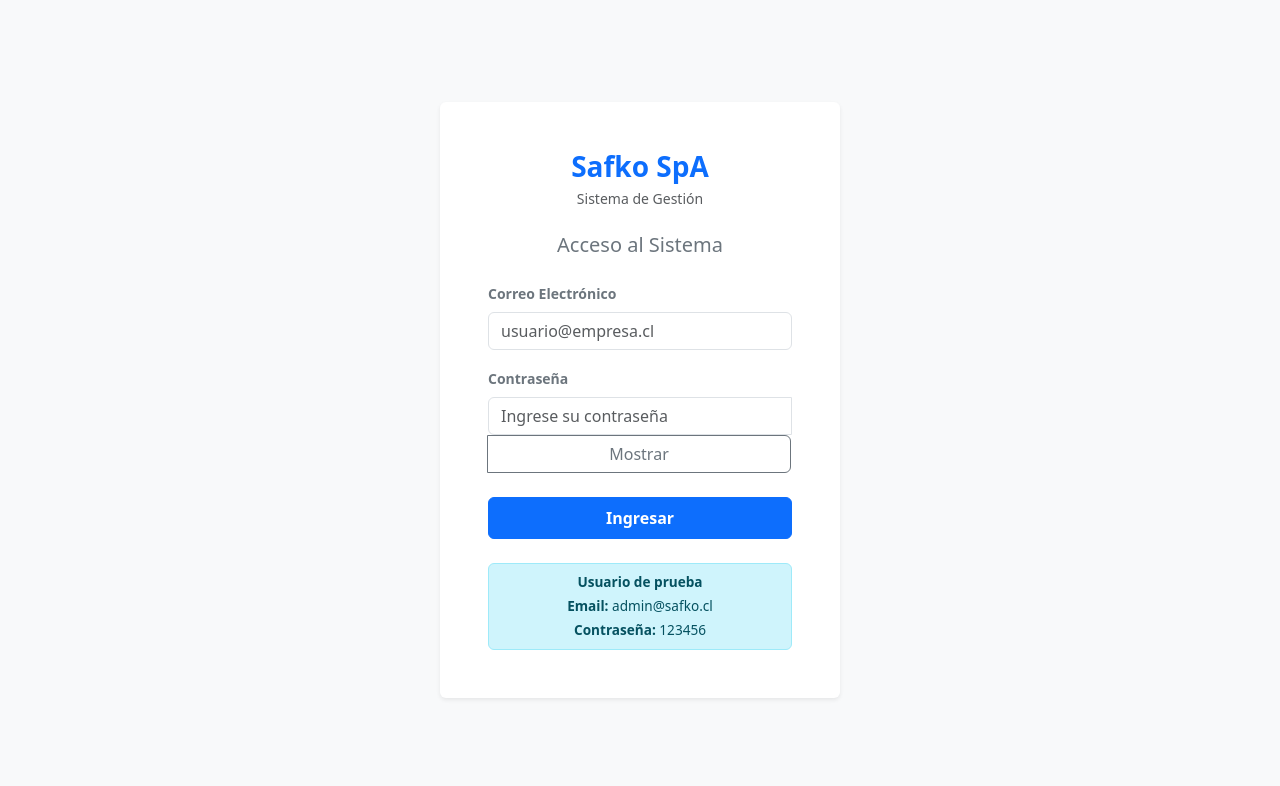
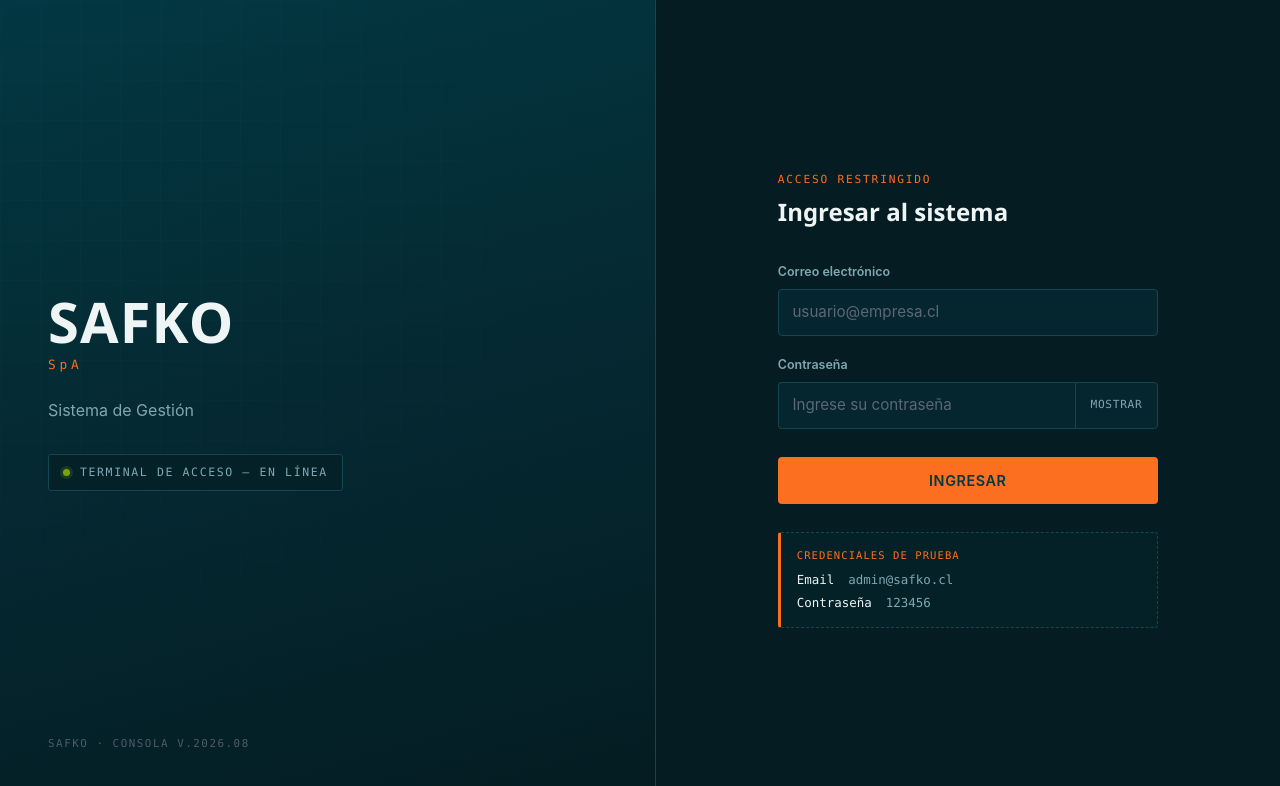
Before and after one commit to jearson-roa/safko-frontend, a React (Vite) app: page / in a window 1280 px wide. Shown: the top 786 px of the page. Built offline with nearby package versions, Linux system fonts and the light colour scheme.

Commit message:
Actualizacion de login

```diff
--- /dev/null
+++ b/src/pages/Login.css
@@ -0,0 +1,347 @@
+/*
+  Safko · Login
+  Opcional: importa "Space Grotesk" y "JetBrains Mono" en tu index.html para el
+  look completo. Si no las cargas, cae de forma segura a las fuentes del sistema.
+
+  <link rel="preconnect" href="https://fonts.googleapis.com">
+  <link href="https://fonts.googleapis.com/css2?family=Space+Grotesk:wght@500;700&family=JetBrains+Mono:wght@400;500&family=Inter:wght@400;500;600&display=swap" rel="stylesheet">
+*/
+
+:root {
+  --safko-brand-teal: #023843;
+  --safko-brand-orange: #fc6e20;
+  --safko-brand-lime: #b9f200;
+
+  --safko-ink: #041c22;
+  --safko-panel: #06262f;
+  --safko-panel-alt: #052128;
+  --safko-line: #114652;
+  --safko-steel: #7fa8b0;
+  --safko-paper: #eef5f4;
+  --safko-signal: var(--safko-brand-orange);
+  --safko-signal-soft: rgba(252, 110, 32, 0.16);
+  --safko-ok: var(--safko-brand-lime);
+
+  --safko-font-display: "Space Grotesk", "Segoe UI", system-ui, sans-serif;
+  --safko-font-body: "Inter", "Segoe UI", system-ui, sans-serif;
+  --safko-font-mono: "JetBrains Mono", "SFMono-Regular", Consolas, monospace;
+}
+
+.safko-login {
+  min-height: 100vh;
+  display: grid;
+  grid-template-columns: 1.05fr 1fr;
+  background: var(--safko-ink);
+  font-family: var(--safko-font-body);
+  color: var(--safko-paper);
+}
+
+/* ---------- Panel de marca ---------- */
+
+.safko-login__brand {
+  position: relative;
+  display: flex;
+  flex-direction: column;
+  justify-content: space-between;
+  padding: 3rem;
+  overflow: hidden;
+  background: linear-gradient(165deg, var(--safko-brand-teal) 0%, #052a33 45%, var(--safko-ink) 100%);
+  border-right: 1px solid var(--safko-line);
+}
+
+.safko-login__grid {
+  position: absolute;
+  inset: 0;
+  background-image: linear-gradient(var(--safko-line) 1px, transparent 1px),
+    linear-gradient(90deg, var(--safko-line) 1px, transparent 1px);
+  background-size: 40px 40px;
+  opacity: 0.18;
+  mask-image: radial-gradient(circle at 20% 20%, black, transparent 75%);
+}
+
+.safko-login__brand-content {
+  position: relative;
+  margin-top: auto;
+  margin-bottom: auto;
+}
+
+.safko-login__mark {
+  font-family: var(--safko-font-display);
+  font-weight: 700;
+  font-size: clamp(2.5rem, 5vw, 3.5rem);
+  letter-spacing: 0.02em;
+  line-height: 1;
+}
+
+.safko-login__submark {
+  font-family: var(--safko-font-mono);
+  font-size: 0.8rem;
+  letter-spacing: 0.3em;
+  color: var(--safko-signal);
+  margin-top: 0.4rem;
+}
+
+.safko-login__tagline {
+  font-size: 1rem;
+  color: var(--safko-steel);
+  margin: 1.5rem 0 2rem;
+  max-width: 22ch;
+}
+
+.safko-login__status {
+  display: inline-flex;
+  align-items: center;
+  gap: 0.6rem;
+  font-family: var(--safko-font-mono);
+  font-size: 0.72rem;
+  letter-spacing: 0.14em;
+  color: var(--safko-steel);
+  padding: 0.55rem 0.9rem;
+  border: 1px solid var(--safko-line);
+  border-radius: 3px;
+  background: var(--safko-panel-alt);
+}
+
+.safko-login__dot {
+  width: 7px;
+  height: 7px;
+  border-radius: 50%;
+  background: var(--safko-ok);
+  box-shadow: 0 0 0 3px rgba(185, 242, 0, 0.18);
+  animation: safko-pulse 2.4s ease-in-out infinite;
+}
+
+@keyframes safko-pulse {
+  0%, 100% { opacity: 1; }
+  50% { opacity: 0.4; }
+}
+
+@media (prefers-reduced-motion: reduce) {
+  .safko-login__dot { animation: none; }
+}
+
+.safko-login__footnote {
+  position: relative;
+  font-family: var(--safko-font-mono);
+  font-size: 0.68rem;
+  letter-spacing: 0.14em;
+  color: #4d5a67;
+}
+
+/* ---------- Panel de formulario ---------- */
+
+.safko-login__panel {
+  display: flex;
+  align-items: center;
+  justify-content: center;
+  padding: 2rem;
+  background: var(--safko-ink);
+}
+
+.safko-login__form {
+  width: 100%;
+  max-width: 380px;
+}
+
+.safko-login__form-header {
+  margin-bottom: 2.25rem;
+}
+
+.safko-login__eyebrow {
+  display: block;
+  font-family: var(--safko-font-mono);
+  font-size: 0.7rem;
+  letter-spacing: 0.16em;
+  text-transform: uppercase;
+  color: var(--safko-signal);
+  margin-bottom: 0.6rem;
+}
+
+.safko-login__title {
+  font-family: var(--safko-font-display);
+  font-weight: 700;
+  font-size: 1.5rem;
+  margin: 0;
+}
+
+.safko-field {
+  margin-bottom: 1.25rem;
+}
+
+.safko-field__label {
+  display: block;
+  font-size: 0.78rem;
+  font-weight: 600;
+  color: var(--safko-steel);
+  margin-bottom: 0.45rem;
+}
+
+.safko-field__row {
+  display: flex;
+  align-items: stretch;
+  gap: 0;
+}
+
+.safko-field__input {
+  width: 100%;
+  background: var(--safko-panel);
+  border: 1px solid var(--safko-line);
+  color: var(--safko-paper);
+  border-radius: 4px;
+  padding: 0.7rem 0.85rem;
+  font-size: 0.95rem;
+  transition: border-color 0.15s ease, box-shadow 0.15s ease;
+}
+
+.safko-field__input::placeholder {
+  color: #5b6773;
+}
+
+.safko-field__input:focus-visible {
+  outline: none;
+  border-color: var(--safko-signal);
+  box-shadow: 0 0 0 3px var(--safko-signal-soft);
+}
+
+.safko-field__row .safko-field__input {
+  border-top-right-radius: 0;
+  border-bottom-right-radius: 0;
+  border-right: none;
+}
+
+.safko-field__toggle {
+  flex-shrink: 0;
+  font-family: var(--safko-font-mono);
+  font-size: 0.7rem;
+  letter-spacing: 0.06em;
+  text-transform: uppercase;
+  color: var(--safko-steel);
+  background: var(--safko-panel);
+  border: 1px solid var(--safko-line);
+  border-top-right-radius: 4px;
+  border-bottom-right-radius: 4px;
+  padding: 0 0.9rem;
+  cursor: pointer;
+  transition: color 0.15s ease, border-color 0.15s ease;
+}
+
+.safko-field__toggle:hover {
+  color: var(--safko-signal);
+}
+
+.safko-field__toggle:focus-visible {
+  outline: none;
+  border-color: var(--safko-signal);
+  box-shadow: 0 0 0 3px var(--safko-signal-soft);
+}
+
+.safko-submit {
+  width: 100%;
+  display: inline-flex;
+  align-items: center;
+  justify-content: center;
+  gap: 0.55rem;
+  font-family: var(--safko-font-body);
+  font-weight: 600;
+  font-size: 0.9rem;
+  letter-spacing: 0.04em;
+  text-transform: uppercase;
+  color: var(--safko-brand-teal);
+  background: var(--safko-signal);
+  border: none;
+  border-radius: 4px;
+  padding: 0.8rem 1rem;
+  margin-top: 0.5rem;
+  cursor: pointer;
+  transition: transform 0.1s ease, filter 0.15s ease;
+}
+
+.safko-submit:hover {
+  filter: brightness(1.08);
+}
+
+.safko-submit:active {
+  transform: translateY(1px);
+}
+
+.safko-submit:disabled {
+  opacity: 0.7;
+  cursor: not-allowed;
+}
+
+.safko-submit:focus-visible {
+  outline: none;
+  box-shadow: 0 0 0 3px var(--safko-signal-soft);
+}
+
+.safko-submit__spinner {
+  width: 14px;
+  height: 14px;
+  border: 2px solid rgba(2, 56, 67, 0.35);
+  border-top-color: var(--safko-brand-teal);
+  border-radius: 50%;
+  animation: safko-spin 0.7s linear infinite;
+}
+
+@keyframes safko-spin {
+  to { transform: rotate(360deg); }
+}
+
+.safko-note {
+  display: flex;
+  flex-direction: column;
+  gap: 0.3rem;
+  margin-top: 1.75rem;
+  padding: 0.9rem 1rem;
+  background: var(--safko-panel-alt);
+  border: 1px dashed var(--safko-line);
+  border-left: 3px solid var(--safko-signal);
+  border-radius: 3px;
+  font-family: var(--safko-font-mono);
+  font-size: 0.78rem;
+  color: var(--safko-steel);
+}
+
+.safko-note__label {
+  text-transform: uppercase;
+  letter-spacing: 0.1em;
+  font-size: 0.66rem;
+  color: var(--safko-signal);
+  margin-bottom: 0.15rem;
+}
+
+.safko-note__row strong {
+  color: var(--safko-paper);
+  font-weight: 500;
+  margin-right: 0.4rem;
+}
+
+/* ---------- Responsive ---------- */
+
+@media (max-width: 900px) {
+  .safko-login {
+    grid-template-columns: 1fr;
+  }
+
+  .safko-login__brand {
+    padding: 2rem;
+    border-right: none;
+    border-bottom: 1px solid var(--safko-line);
+  }
+
+  .safko-login__brand-content {
+    margin: 0;
+  }
+
+  .safko-login__mark {
+    font-size: 2rem;
+  }
+
+  .safko-login__tagline {
+    margin: 0.75rem 0 1rem;
+  }
+
+  .safko-login__footnote {
+    display: none;
+  }
+}
--- a/src/pages/Login.jsx
+++ b/src/pages/Login.jsx
@@ -2,7 +2,7 @@ import { useState } from "react";
 import axios from "axios";
 import { useNavigate } from "react-router-dom";
 import Loading from "../components/Loading";
-import "/src/App.css";
+import "./Login.css";
 
 function Login() {
   const [email, setEmail] = useState("");
@@ -21,7 +21,7 @@ function Login() {
         {
           email,
           password,
-          plataforma: 'web',
+          plataforma: "web",
         }
       );
 
@@ -42,72 +42,93 @@ function Login() {
   }
 
   return (
-    <div className="container-fluid min-vh-100 d-flex align-items-center justify-content-center bg-light">
-      <div className="card shadow-sm border-0" style={{ maxWidth: '400px', width: '100%' }}>
-        <div className="card-body p-4 p-md-5">
+    <div className="safko-login">
+      {/* Panel izquierdo: identidad del sistema */}
+      <div className="safko-login__brand">
+        <div className="safko-login__grid" aria-hidden="true"></div>
 
-          <div className="text-center mb-4">
-            <h1 className="h3 mb-1 fw-bold text-primary">Safko SpA</h1>
-            <p className="text-muted small">Sistema de Gestión</p>
+        <div className="safko-login__brand-content">
+          <div className="safko-login__mark">SAFKO</div>
+          <div className="safko-login__submark">SpA</div>
+
+          <p className="safko-login__tagline">Sistema de Gestión</p>
+
+          <div className="safko-login__status">
+            <span className="safko-login__dot" aria-hidden="true"></span>
+            TERMINAL DE ACCESO — EN LÍNEA
+          </div>
         </div>
 
-          <form onSubmit={iniciarSesion}>
-            <h2 className="h5 text-center mb-4 text-secondary">Acceso al Sistema</h2>
+        <div className="safko-login__footnote">SAFKO · CONSOLA V.2026.08</div>
+      </div>
 
-            {/* Campo: Correo Electrónico */}
-            <div className="mb-3">
-              <label className="form-label text-secondary small fw-semibold">Correo Electrónico</label>
+      {/* Panel derecho: formulario */}
+      <div className="safko-login__panel">
+        <form className="safko-login__form" onSubmit={iniciarSesion}>
+          <div className="safko-login__form-header">
+            <span className="safko-login__eyebrow">Acceso restringido</span>
+            <h2 className="safko-login__title">Ingresar al sistema</h2>
+          </div>
+
+          <div className="safko-field">
+            <label className="safko-field__label" htmlFor="safko-email">
+              Correo electrónico
+            </label>
             <input
+              id="safko-email"
               type="email"
-                className="form-control"
+              className="safko-field__input"
               placeholder="usuario@empresa.cl"
               value={email}
               onChange={(e) => setEmail(e.target.value)}
+              autoComplete="username"
               required
             />
           </div>
 
-            {/* Campo: Contraseña (CORREGIDO) */}
-            <div className="mb-4">
-              <label className="form-label text-secondary small fw-semibold">Contraseña</label>
-              <div className="input-group">
+          <div className="safko-field">
+            <label className="safko-field__label" htmlFor="safko-password">
+              Contraseña
+            </label>
+            <div className="safko-field__row">
               <input
+                id="safko-password"
                 type={showPassword ? "text" : "password"}
-                  className="form-control"
+                className="safko-field__input"
                 placeholder="Ingrese su contraseña"
-                  value={password} // <--- AQUÍ ESTABA EL ERROR, AHORA ES password
+                value={password}
                 onChange={(e) => setPassword(e.target.value)}
+                autoComplete="current-password"
                 required
               />
               <button
-                  className="btn btn-outline-secondary"
                 type="button"
+                className="safko-field__toggle"
                 onClick={() => setShowPassword(!showPassword)}
+                aria-label={showPassword ? "Ocultar contraseña" : "Mostrar contraseña"}
               >
                 {showPassword ? "Ocultar" : "Mostrar"}
               </button>
             </div>
           </div>
 
-            <button
-              type="submit"
-              className="btn btn-primary w-100 py-2 mb-4 fw-bold"
-              disabled={cargando}
-            >
+          <button type="submit" className="safko-submit" disabled={cargando}>
             {cargando ? (
-                <span className="spinner-border spinner-border-sm me-2" role="status" aria-hidden="true"></span>
+              <span className="safko-submit__spinner" role="status" aria-hidden="true"></span>
             ) : null}
             Ingresar
           </button>
 
-            <div className="alert alert-info text-center p-2 mb-0" style={{ fontSize: '0.85rem' }}>
-              <p className="mb-1 fw-bold">Usuario de prueba</p>
-              <p className="mb-1"><strong>Email:</strong> admin@safko.cl</p>
-              <p className="mb-0"><strong>Contraseña:</strong> 123456</p>
+          <div className="safko-note">
+            <span className="safko-note__label">Credenciales de prueba</span>
+            <span className="safko-note__row">
+              <strong>Email</strong> admin@safko.cl
+            </span>
+            <span className="safko-note__row">
+              <strong>Contraseña</strong> 123456
+            </span>
           </div>
         </form>
-
-        </div>
       </div>
     </div>
   );
```
Lines whose indentation alone changed are shown as unchanged.
